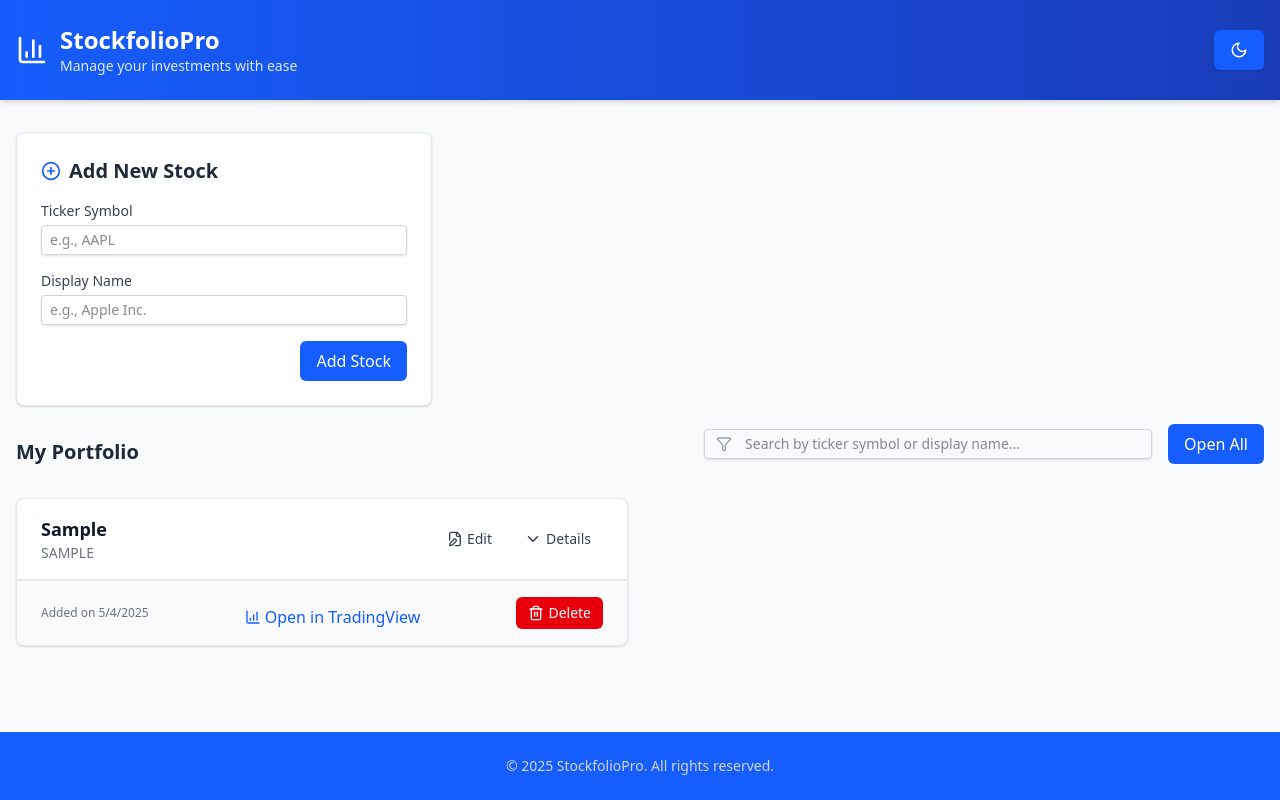
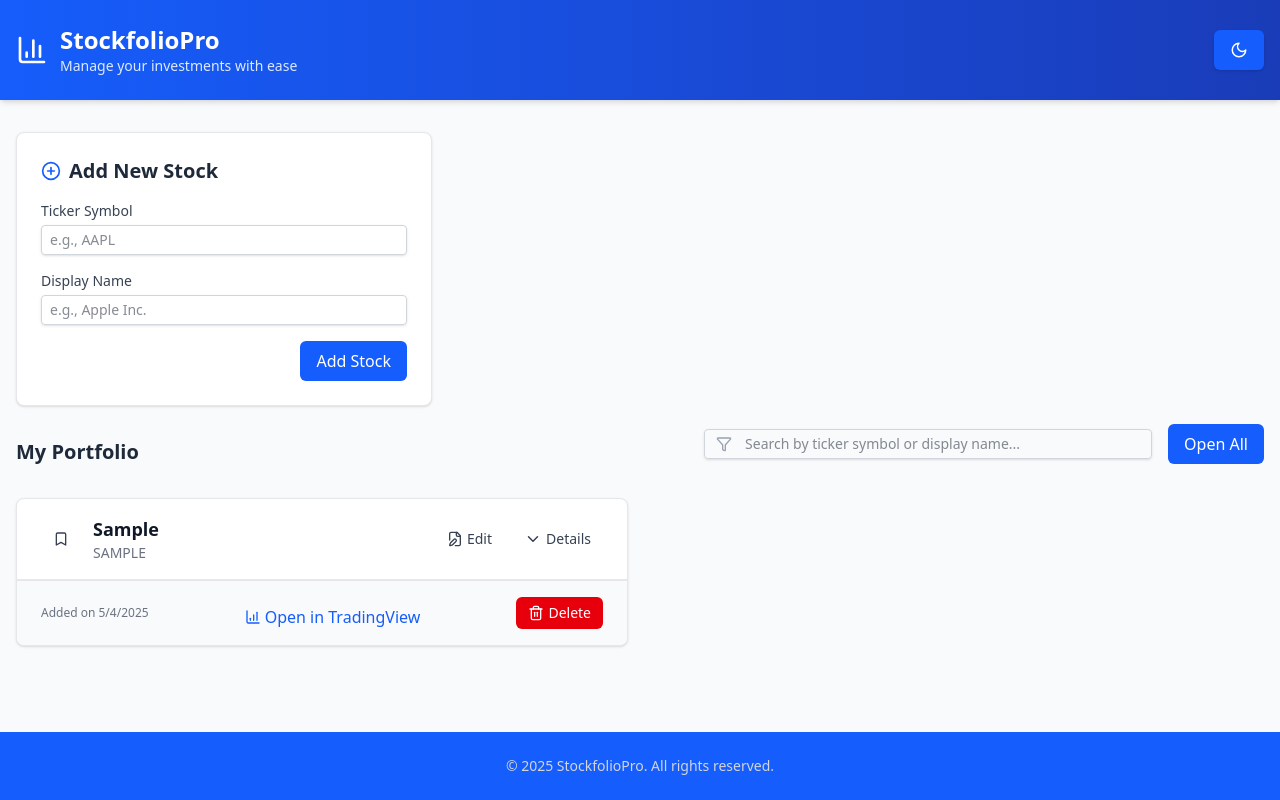
Before and after one commit to NinjaEde/my-stockfolio, a React (Vite) app: page / in a window 1280 px wide. Both pictures are taken after typing "Sample", "Sample" into the empty fields and a click on the button "Add Stock". Built offline with nearby package versions, Linux system fonts and the light colour scheme.

Commit message:
feat: add bookmark functionality and color selection to StockCard component

```diff
--- a/src/components/StockCard.tsx
+++ b/src/components/StockCard.tsx
@@ -1,5 +1,5 @@
 import React, { useState, useEffect } from 'react';
-import { BarChart4, Trash2, ChevronDown, ChevronUp, FileEdit } from 'lucide-react';
+import { BarChart4, Trash2, ChevronDown, ChevronUp, FileEdit, Bookmark } from 'lucide-react';
 import Card, { CardHeader, CardContent, CardFooter } from './ui/Card';
 import Button from './ui/Button';
 import { deleteStock, updateStock, getNotes } from '../services/stockService';
@@ -21,6 +21,16 @@ const StockCard: React.FC<StockCardProps> = ({ stock, onDelete, detailsOpen }) =
   const [tickerSymbol, setTickerSymbol] = useState(stock.ticker_symbol);
   const [displayName, setDisplayName] = useState(stock.display_name);
   const [noteCount, setNoteCount] = useState(0);
+  const [isInteresting, setIsInteresting] = useState(stock.is_interesting || false);
+  const [bookmarkColor, setBookmarkColor] = useState('text-green-500');
+
+  const predefinedColors = [
+    { name: 'Green', text: 'text-green-500', bg: 'bg-green-500', border: 'border-green-500' },
+    { name: 'Purple', text: 'text-purple-500', bg: 'bg-purple-500', border: 'border-purple-500' },
+    { name: 'Blue', text: 'text-blue-500', bg: 'bg-blue-500', border: 'border-blue-500' },
+    { name: 'Yellow', text: 'text-yellow-500', bg: 'bg-yellow-500', border: 'border-yellow-500' },
+    { name: 'Red', text: 'text-red-500', bg: 'bg-red-500', border: 'border-red-500' },
+  ];
 
   const tradingViewUrl = `https://de.tradingview.com/chart/${stock.chart_id}?symbol=${stock.ticker_symbol}`;
 
@@ -49,6 +59,20 @@ const StockCard: React.FC<StockCardProps> = ({ stock, onDelete, detailsOpen }) =
     } catch (error) {
       console.error('Error updating stock:', error);
     }
+  };
+
+  const handleToggleInteresting = async () => {
+    try {
+      const updatedStock = { ...stock, is_interesting: !isInteresting };
+      await updateStock(stock.id, updatedStock);
+      setIsInteresting(!isInteresting);
+    } catch (error) {
+      console.error('Error updating stock:', error);
+    }
+  };
+
+  const handleColorChange = (color: string) => {
+    setBookmarkColor(color);
   };
 
   const refreshNoteCount = React.useCallback(async () => {
@@ -174,6 +198,32 @@ const StockCard: React.FC<StockCardProps> = ({ stock, onDelete, detailsOpen }) =
   return (
     <Card className="transition-all duration-300 ease-in-out hover:shadow-md bg-gray-100 dark:bg-gray-600 border border-gray-200 dark:border-gray-500 flex flex-col">
       <CardHeader className="flex justify-between items-center">
+        <div className="flex items-center space-x-2">
+          <div className="relative group">
+            <Button
+              variant="ghost"
+              size="sm"
+              onClick={handleToggleInteresting}
+              className={`flex items-center ${isInteresting ? '' : 'text-gray-700 dark:text-gray-300'} hover:${bookmarkColor}`}
+            >
+              <Bookmark size={16} className={`mr-1 ${isInteresting ? bookmarkColor : ''}`} fill={isInteresting ? 'currentColor' : 'none'} />
+            </Button>
+            <div className="absolute top-full mt-2 left-0 flex space-x-2 opacity-0 group-hover:opacity-100 transition-opacity">
+              {predefinedColors.map((color) => (
+                <button
+                  key={color.name}
+                  onClick={() => {
+                    handleColorChange(color.text);
+                    setIsInteresting(true);
+                  }}
+                  className={`w-4 h-4 rounded-full ${color.border} ${color.bg} ${
+                    bookmarkColor === color.text ? 'ring-1 ring-offset-1 ring-gray-400' : ''
+                  }`}
+                  title={`Select ${color.name}`}
+                />
+              ))}
+            </div>
+          </div>
           <div className="flex flex-col">
             {editing ? (
               <div className="space-y-2 flex items-start space-x-2">
@@ -197,6 +247,7 @@ const StockCard: React.FC<StockCardProps> = ({ stock, onDelete, detailsOpen }) =
                 <p className="text-sm text-gray-500 dark:text-gray-300">{stock.ticker_symbol}</p>
               </>
             )}
+          </div>
         </div>
         <div className="flex items-center space-x-2">
           <Button
--- a/src/types/index.ts
+++ b/src/types/index.ts
@@ -4,6 +4,7 @@ export interface Stock {
   display_name: string;
   chart_id: string;
   created_at: string;
+  is_interesting?: boolean;
 }
 
 export interface Note {
```
Lines whose indentation alone changed are shown as unchanged.
